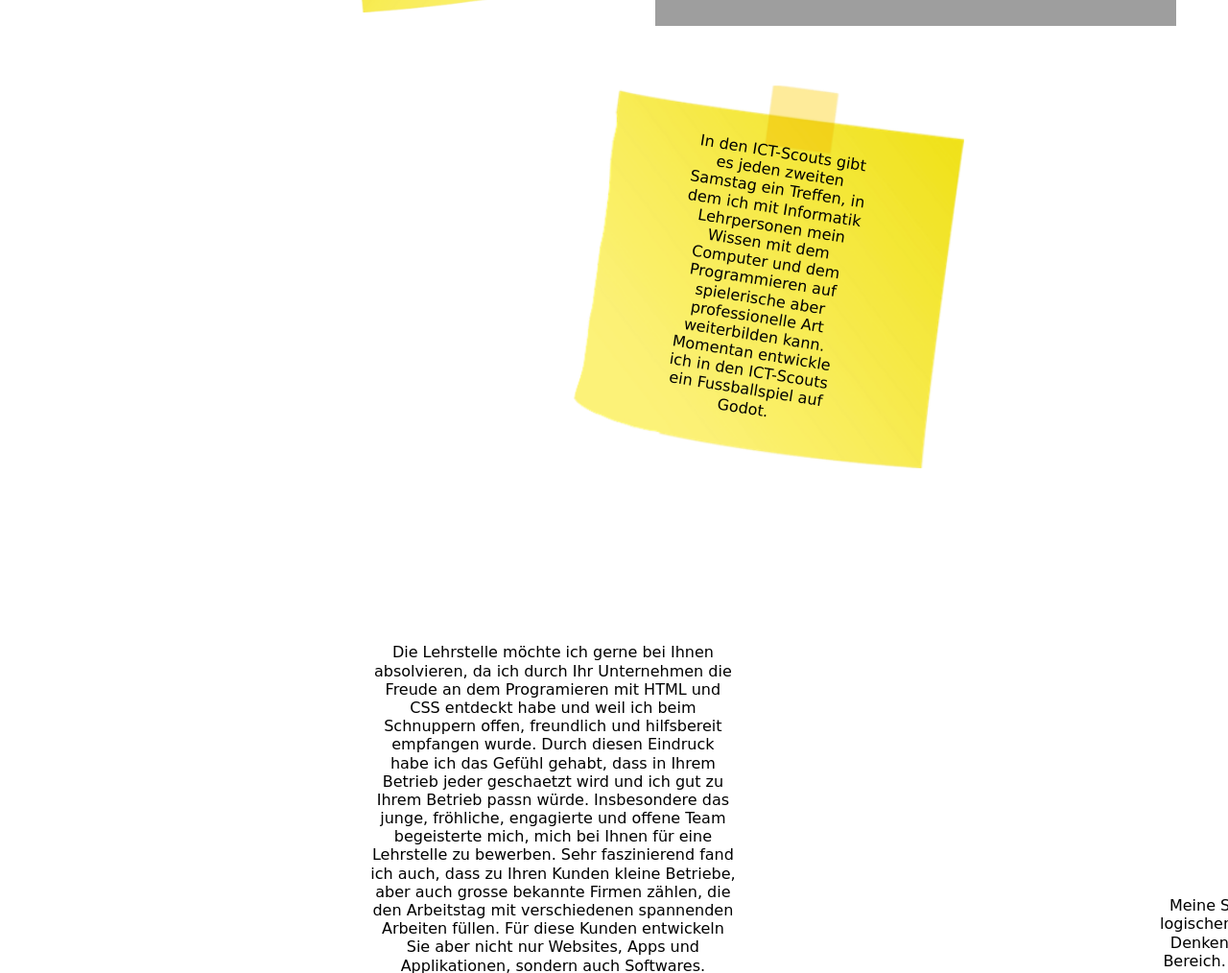
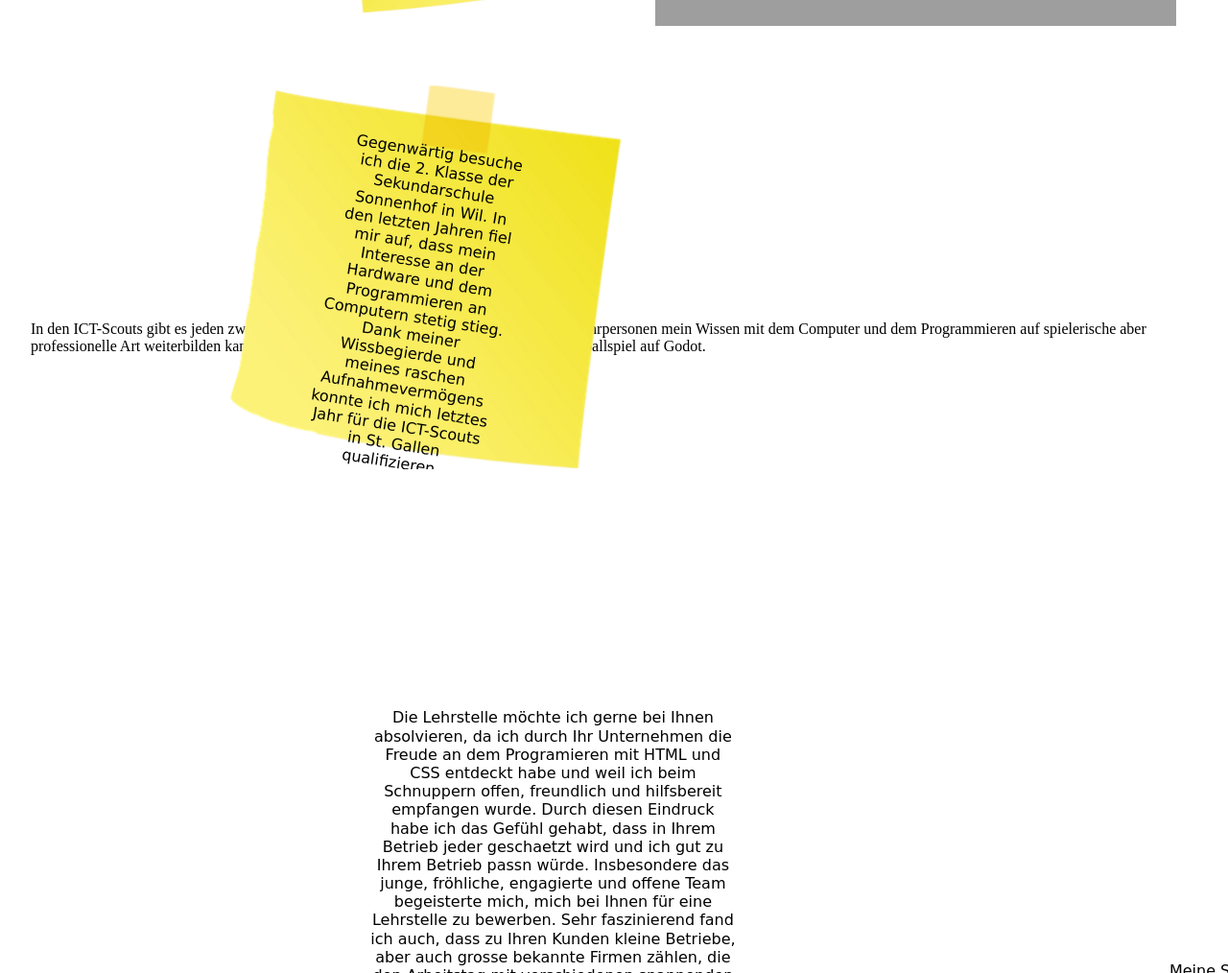
Before and after one commit to AeneasH/Lehrstelle, a plain HTML site: page index.html in a window 1280 px wide. Shown: the part 658-1672 px from the top of the page at 96% size. Drawn offline with Linux system fonts and the light colour scheme; grey boxes are pictures that could not be loaded.

Commit message:
styles.css

```diff
--- a/styles.css
+++ b/styles.css
@@ -62,36 +62,6 @@ body {
   text-align: center;
   max-width: 80%;
   max-height: 80%;
-  line-height: 1.2;
-  white-space: normal ;
-  word-wrap: break-word;
-  padding: 5px;
-  box-sizing: border-box;
-}
-  .Allgemein {
-    position: absolute;
-  top: 500px;
-  left: -550px;
-      border: 1px solid transparent;
-      padding: 1px;
-      display: inline-block;
-      background-image: url(Postit2.png);
-      background-repeat: no-repeat;
-      background-size: cover;
-      width: 350px;
-      height: 350px;
-      margin: auto;
-      position: relative;
-      overflow: hidden;
-      font-family: "Coming Soon", cursive;
-}
-.Allgemein span{
-  position: absolute;
-  top: 15%;
-  left: 5%;
-  text-align: center;
-  max-width: 70%;
-  max-height: 70%;
   line-height: 1.2;
   white-space: normal ;
   word-wrap: break-word;
@@ -191,7 +161,7 @@ body {
   box-sizing: border-box;
 }
 
-.ICT-Scouts {
+.Allgemein {
   position: absolute;
   top: 190px;
   left: 190px;
@@ -208,7 +178,7 @@ body {
   overflow: hidden;
   font-family: "Coming Soon", cursive;
 }
-.ICT-Scouts span {
+.Allgemein span {
   position: absolute;
   top: 50%;
   left: 50%;
```
